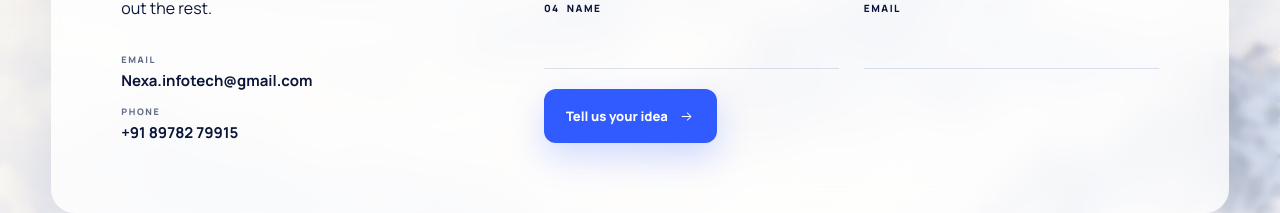
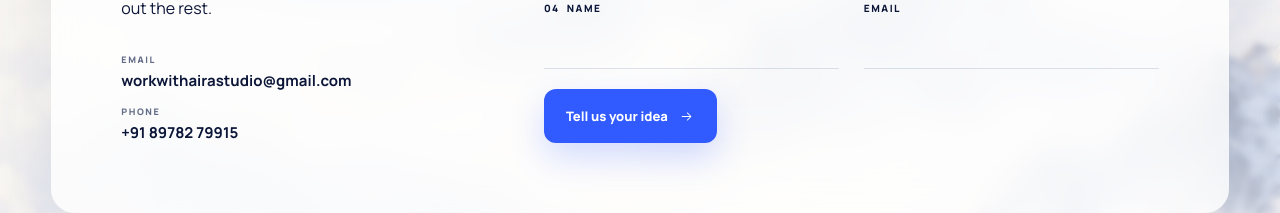
Before and after one commit to Prathmesh333/NexaForge2, a Next.js app: page / in a window 1280 px wide. Shown: the part 10894-11107 px from the top of the page. Built offline with nearby package versions, Linux system fonts and the light colour scheme; no server answers.

Commit message:
Update AIRA contact email

```diff
--- a/components/StudioExperience.tsx
+++ b/components/StudioExperience.tsx
@@ -223,7 +223,7 @@ export default function StudioExperience() {
     <section className="contact" id="contact">
       <img src={img(theme === "dark" ? "dark-panorama.png" : "alpine-panorama.png")} alt="A wide alpine range above the clouds" />
       <div className="contact-inner">
-        <Reveal><p className="kicker">Tell us your idea</p><h2>Your idea is probably more buildable than you think.</h2><p>Bring us the rough version. We will help figure out the rest.</p><div className="direct-contact"><a href="mailto:Nexa.infotech@gmail.com"><span>Email</span><strong>Nexa.infotech@gmail.com</strong></a><a href="tel:+918978279915"><span>Phone</span><strong>+91 89782 79915</strong></a></div></Reveal>
+        <Reveal><p className="kicker">Tell us your idea</p><h2>Your idea is probably more buildable than you think.</h2><p>Bring us the rough version. We will help figure out the rest.</p><div className="direct-contact"><a href="mailto:workwithairastudio@gmail.com"><span>Email</span><strong>workwithairastudio@gmail.com</strong></a><a href="tel:+918978279915"><span>Phone</span><strong>+91 89782 79915</strong></a></div></Reveal>
         {submitted ? <div className="success"><CheckCircle weight="duotone" /><h3>Idea received.</h3><p>We will be in touch soon.</p></div> : <form className="contact-form" onSubmit={(e) => { e.preventDefault(); setSubmitted(true); }}>
           <label><span>01&nbsp;&nbsp;Describe the idea</span><textarea required name="message" rows={3} placeholder="The rough version is enough." /></label>
           <fieldset><legend>02&nbsp;&nbsp;Where are you now?</legend><div className="choice-row"><label><input type="radio" name="stage" value="idea" defaultChecked /><span>Just an idea</span></label><label><input type="radio" name="stage" value="planning" /><span>Planning</span></label><label><input type="radio" name="stage" value="prototype" /><span>Prototype exists</span></label><label><input type="radio" name="stage" value="live" /><span>Product is live</span></label></div></fieldset>
```
